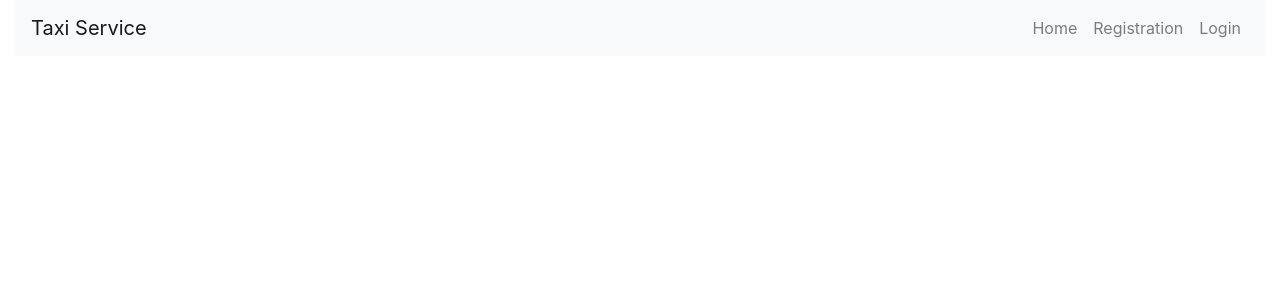
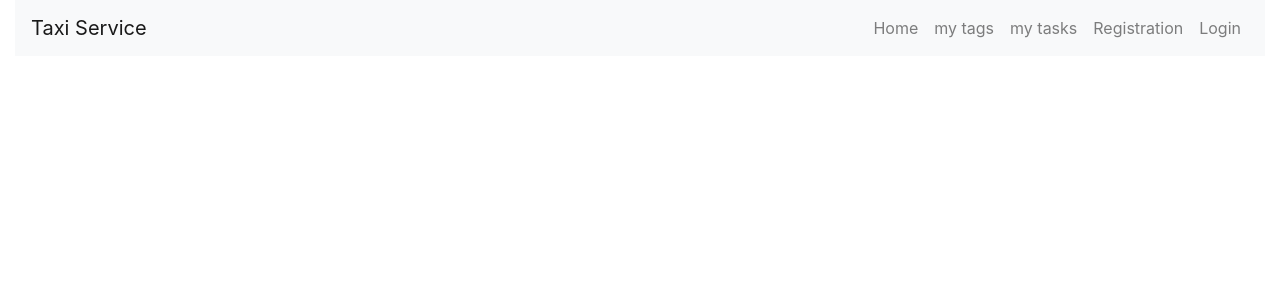
Before and after one commit to Timur5050/toDo-list-project, a Django app: page / in a window 1280 px wide. Shown: the top 300 px of the page. Run offline with Django 5.2, Linux system fonts and the light colour scheme.

Commit message:
add buttons: my tags and my tasks to sidebar

```diff
--- a/templates/includes/sidebar.html
+++ b/templates/includes/sidebar.html
@@ -3,7 +3,13 @@
   <div class="collapse navbar-collapse">
     <ul class="navbar-nav ml-auto">
       <li class="nav-item">
-        <a class="nav-link" href="#">Home</a>
+        <a class="nav-link" href="{% url 'roster:main-page' %}">Home</a>
+      </li>
+      <li class="nav-item">
+        <a class="nav-link" href="{% url 'roster:tags-list' %}">my tags</a>
+      </li>
+      <li class="nav-item">
+        <a class="nav-link" href="{% url 'roster:task-list' %}">my tasks</a>
       </li>
       {% if user.is_authenticated %}
       <li class="nav-item">
```
